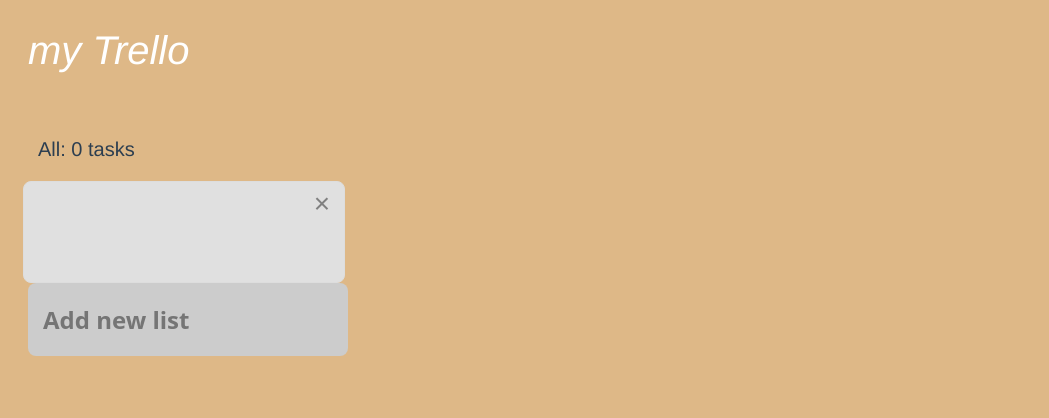
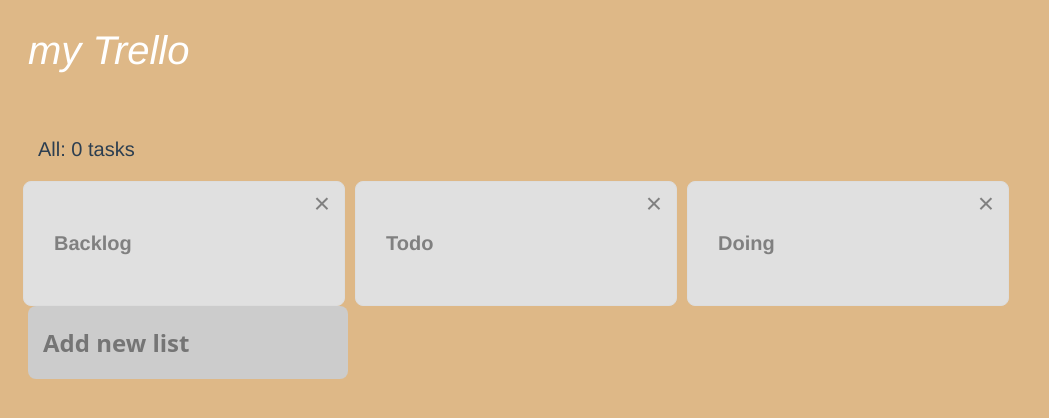
Before and after one commit to cmb-sy/Manage-Tasks-with-Kanban-board, a Vue app in the folder kanban-task/: page / in a window 1280 px wide. Shown: the top 418 px of the page, without its empty margins (0-1049 px from the left). Built offline with nearby package versions, Linux system fonts and the light colour scheme.

Commit message:
mapStateを廃止しuseStoreを導入

```diff
--- a/kanban-task/src/App.vue
+++ b/kanban-task/src/App.vue
@@ -1,9 +1,9 @@
 <script setup>
-import backBoard from "./components/BackBoard.vue";
+import BackBoard from "./components/BackBoard.vue";
 </script>
 
 <template>
   <div id="app">
-    <backBoard />
+    <BackBoard />
   </div>
 </template>
--- a/kanban-task/src/components/backBoard.vue
+++ b/kanban-task/src/components/backBoard.vue
@@ -1,8 +1,10 @@
 <script setup>
 import ListAdd from "./ListAdd.vue";
 import ListList from "./ListList.vue";
-// import { mapState } from "vuex";
+import { useStore } from "vuex";
 
+const store = useStore(); // ストアを取得
+const lists = store.state.lists;
 // const { lists } = mapState("", ["lists"]);
 </script>
 
@@ -12,13 +14,12 @@
     <main>
       <p class="info-line">All: 0 tasks</p>
       <div class="list-index">
-        <ListList />
-        <!-- <ListList
+        <ListList
           v-for="(item, index) in lists"
           :key="item.id"
           :title="item.title"
           :listIndex="index"
-        /> -->
+        />
       </div>
       <ListAdd />
     </main>
```
